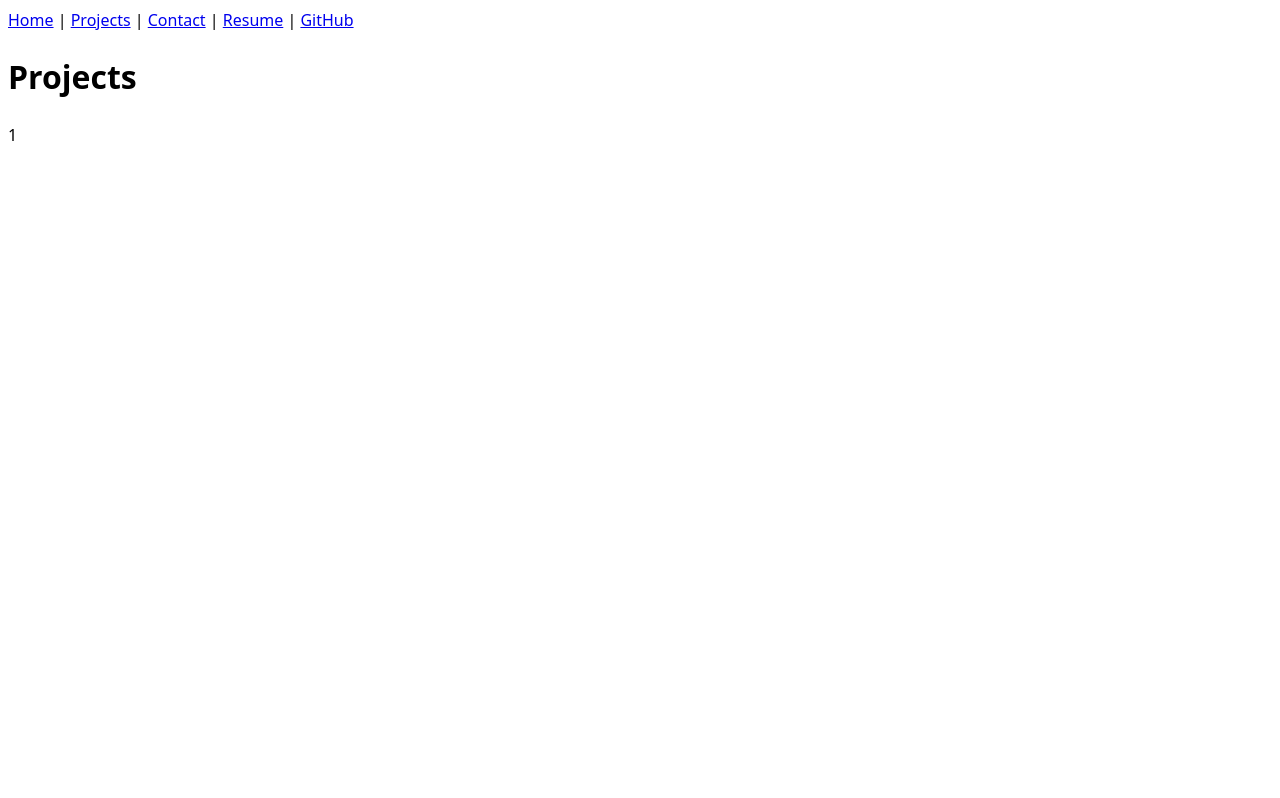
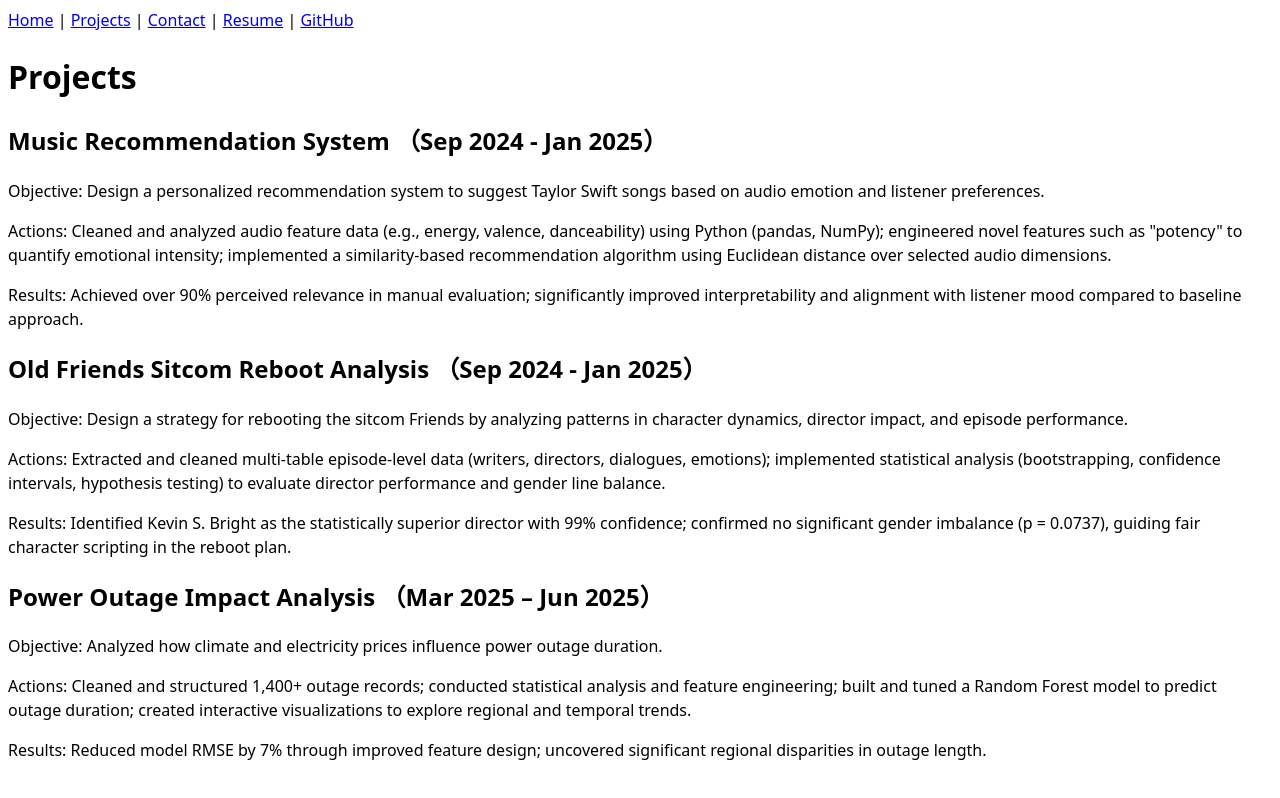
Before and after one commit to QiZhang1102/portfolio, a plain HTML site: page project/index.html in a window 1280 px wide. Drawn offline with Linux system fonts and the light colour scheme.

Commit message:
Update index.html

```diff
--- a/project/index.html
+++ b/project/index.html
@@ -15,7 +15,26 @@
     <a href="https://github.com/QiZhang1102" target="_blank" rel="noopener noreferrer">GitHub</a>
   </nav>
   <h1>Projects</h1>
-  <p>1</p>
+  <article>
+    <h2>Music Recommendation System （Sep 2024 - Jan 2025）</h2>
+    <p>Objective: Design a personalized recommendation system to suggest Taylor Swift songs based on audio emotion and listener preferences.</p>
+    <p>Actions: Cleaned and analyzed audio feature data (e.g., energy, valence, danceability) using Python (pandas, NumPy); engineered novel features such as "potency" to quantify emotional intensity; implemented a similarity-based recommendation algorithm using Euclidean distance over selected audio dimensions.</p>
+    <p>Results: Achieved over 90% perceived relevance in manual evaluation; significantly improved interpretability and alignment with listener mood compared to baseline approach.</p>
+  </article>
+
+  <article>
+    <h2>Old Friends Sitcom Reboot Analysis （Sep 2024 - Jan 2025）</h2>
+    <p>Objective: Design a strategy for rebooting the sitcom Friends by analyzing patterns in character dynamics, director impact, and episode performance.</p>
+    <p>Actions: Extracted and cleaned multi-table episode-level data (writers, directors, dialogues, emotions); implemented statistical analysis (bootstrapping, confidence intervals, hypothesis testing) to evaluate director performance and gender line balance.</p>
+    <p>Results: Identified Kevin S. Bright as the statistically superior director with 99% confidence; confirmed no significant gender imbalance (p = 0.0737), guiding fair character scripting in the reboot plan.</p>
+  </article>
+
+  <article>
+    <h2>Power Outage Impact Analysis （Mar 2025 – Jun 2025）</h2>
+    <p>Objective: Analyzed how climate and electricity prices influence power outage duration.</p>
+    <p>Actions: Cleaned and structured 1,400+ outage records; conducted statistical analysis and feature engineering; built and tuned a Random Forest model to predict outage duration; created interactive visualizations to explore regional and temporal trends.</p>
+    <p>Results: Reduced model RMSE by 7% through improved feature design; uncovered significant regional disparities in outage length.</p>
+  </article>
 
 </body>
 </html>
```
